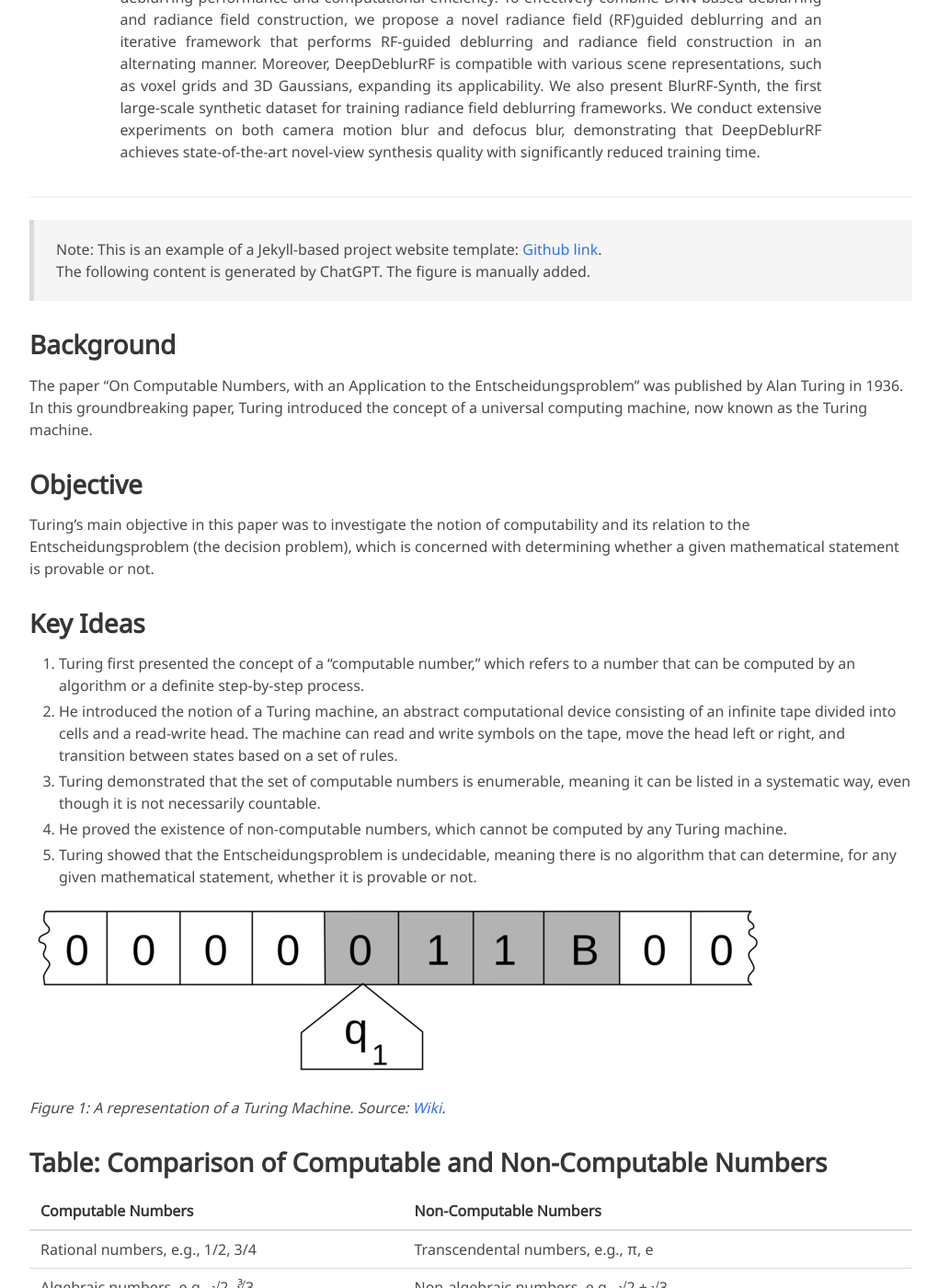
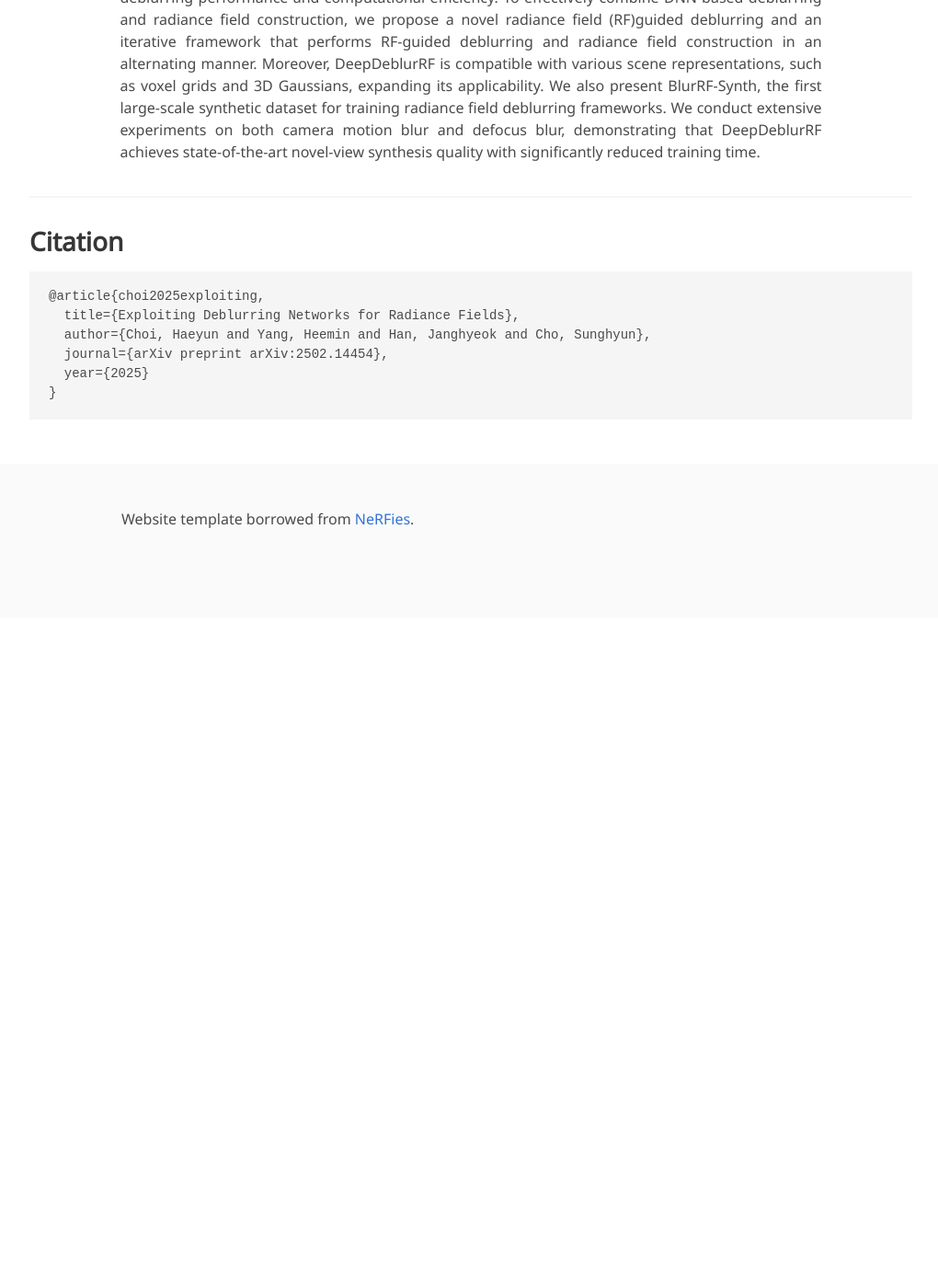
Before and after one commit to haeyun-choi/DDRF_site, a Jekyll site: the page built from index.md, in a window 1280 px wide and 1400 px high, scrolled down 990 px. Shown: the whole window at 92% size, without its empty margins (128-1148 px from the left). Built offline with Jekyll 4.4.1, drawn with Linux system fonts in a browser that asks for light colours; some web fonts are replaced; after the commit the page ends 1662 px from its top, so only the background shows below that; some of the changed text lies outside the part shown.

Commit message:
Update index.md

````diff
--- a/index.md
+++ b/index.md
@@ -69,16 +70,14 @@ He used the concept of a universal Turing machine to prove that the set of compu
 
 ## Significance
 Turing's paper laid the foundation for the theory of computation and had a profound impact on the development of computer science. The Turing machine became a fundamental concept in theoretical computer science, serving as a theoretical model for studying the limits and capabilities of computation. Turing's work also influenced the development of programming languages, algorithms, and the design of modern computers.
+-->
 
 ## Citation
 ```
-@article{turing1936computable,
-  title={On computable numbers, with an application to the Entscheidungsproblem},
-  author={Turing, Alan Mathison},
-  journal={Journal of Mathematics},
-  volume={58},
-  number={345-363},
-  pages={5},
-  year={1936}
+@article{choi2025exploiting,
+  title={Exploiting Deblurring Networks for Radiance Fields},
+  author={Choi, Haeyun and Yang, Heemin and Han, Janghyeok and Cho, Sunghyun},
+  journal={arXiv preprint arXiv:2502.14454},
+  year={2025}
 }
 ```
````
Also changed, not shown: other parts of index.md (+1 -0 lines).
